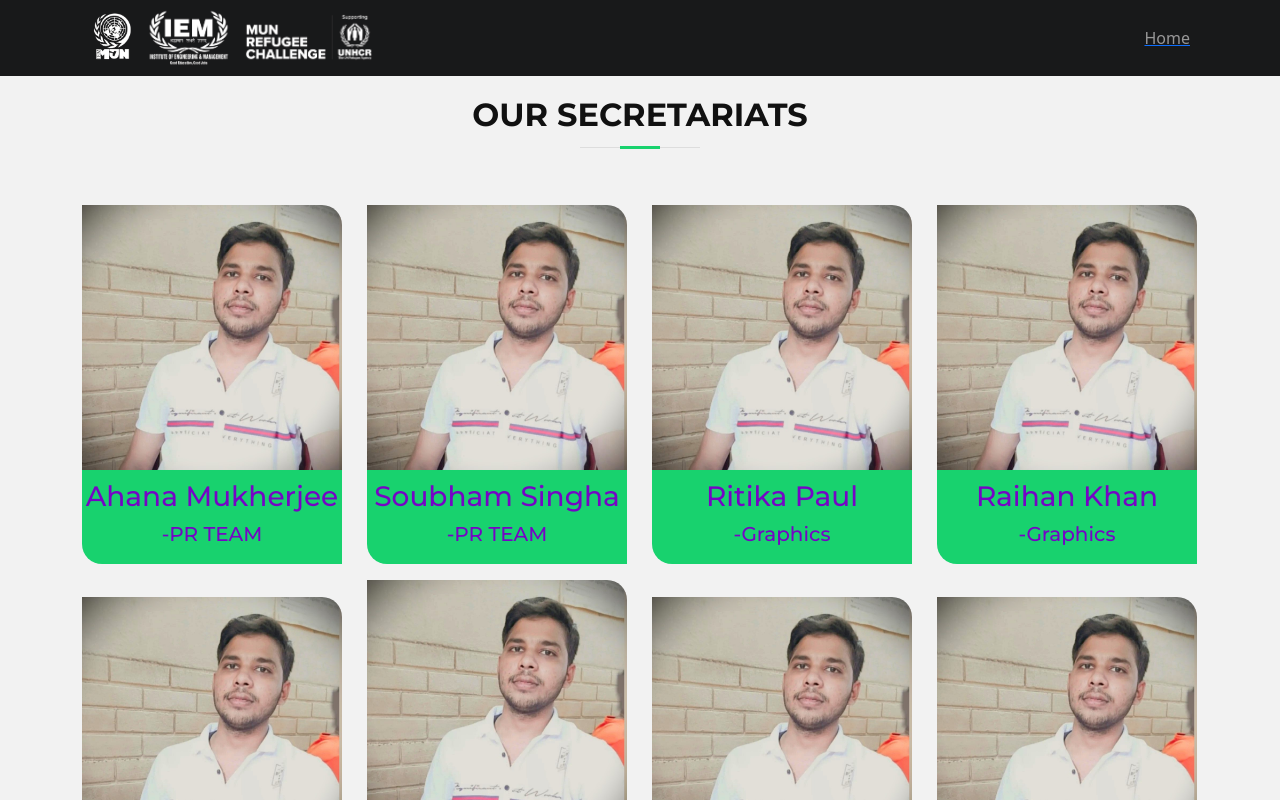
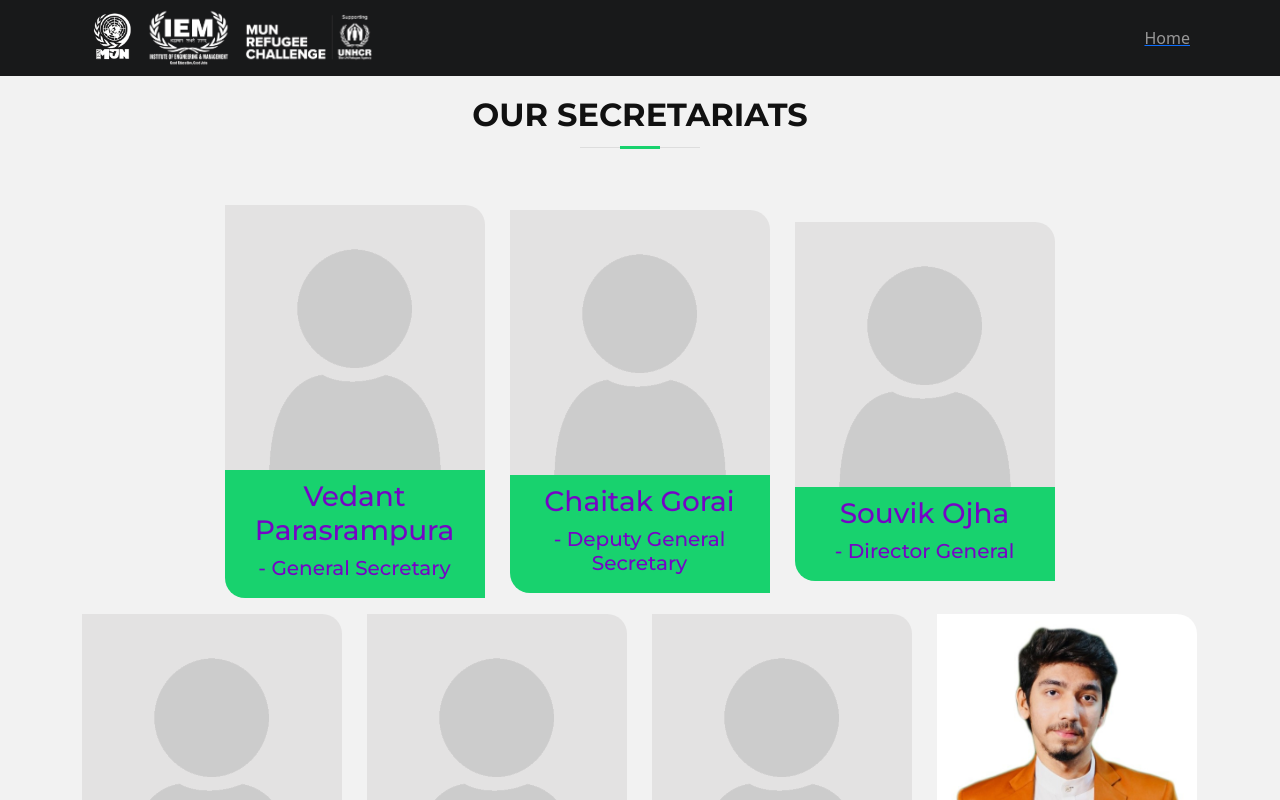
Before and after one commit to debajyoti2050/IEM-MUN-2022, a React (Create React App) app: page /team in a window 1280 px wide. Shown: the top 800 px of the page. Built offline with nearby package versions, Linux system fonts and the light colour scheme.

Commit message:
complete change

```diff
--- a/src/components/team/Team.jsx
+++ b/src/components/team/Team.jsx
@@ -1,6 +1,7 @@
 import React from "react";
 import TeamM from "./TeamM.jsx";
 import Teamm from "./teamm"
+import Heads from "./heads"
 import Navbar from "../navbar/navbar"
 import Footer from "../footer/Footer"
 import "./team.css"
@@ -14,6 +15,13 @@ const Team = () => {
       <header className="section-header">
           <h3>Our Secretariats</h3>
         </header>
+        <div className="row center">
+          {Heads.map((e) => {
+            return (
+              <TeamM id={e.id} image={e.image} name={e.Name} team={e.team}/>
+            );
+          })}
+        </div>
         <div className="row center">
           {Teamm.map((e) => {
             return (
--- a/src/components/team/TeamM.jsx
+++ b/src/components/team/TeamM.jsx
@@ -9,7 +9,7 @@ const TeamM = (props) => {
         <div className="imgcenter"><img src={props.image || Noavatar} className="profile-a"/></div>
             <div className="info">
                 <h3>{props.name}</h3>
-                <h5>-{props.team}</h5>
+                <h5>- {props.team}</h5>
             </div>
         </div>
     </div>
--- /dev/null
+++ b/src/components/team/heads.js
@@ -0,0 +1,25 @@
+const Members=[
+    {
+        id:1,
+        // image:"../images/team/vedant.jpg",
+        Name:"Vedant Parasrampura",
+        team:"General Secretary"
+    },
+    {
+        id:2,
+        // image:"../images/team/chaitak.jpg",
+        Name: "Chaitak Gorai",
+        team: "Deputy General Secretary"
+    },
+    {
+         id:3,
+        // image:"../images/team/souvik.jpg",
+        Name: "Souvik Ojha",
+        team: "Director General"
+    },
+
+
+
+]
+
+export default Members
--- a/src/components/team/teamm.js
+++ b/src/components/team/teamm.js
@@ -1,68 +1,68 @@
 const Members=[
     {
         id:1,
-        image:"../images/team/Avinash.jpg",
+        // image:"../images/team/ahana.jpg",
         Name:"Ahana Mukherjee",
-        team:"PR TEAM"
+        team:"PR Team"
     },
     {
         id:2,
-        image:"../images/team/Avinash.jpg",
+        // image:"../images/team/soubham.jpg",
         Name: "Soubham Singha",
-        team: "PR TEAM"
+        team: "PR Team"
     },
     {
          id:3,
-        image:"../images/team/Avinash.jpg",
+        // image:"../images/team/ritika.jpg",
         Name: "Ritika Paul",
         team: "Graphics"
     },
     {
          id:4,
-        image:"../images/team/Avinash.jpg",
+        image:"../images/team/Raihan.jpeg",
         Name: "Raihan Khan",
         team: "Graphics"
     },
 
         {
          id:5,
-        image:"../images/team/Avinash.jpg",
+        image:"../images/team/Sayantan.jpg",
         Name: "Sayantan Pal",
         team: "Content"
     },
     {
          id:6,
-        image:"../images/team/Avinash.jpg",
+        // image:"../images/team/soumyanath.jpg",
         Name: "Soumyanath Tripathy",
         team: "Socials"
     },
     {
          id:7,
-        image:"../images/team/Avinash.jpg",
+        // image:"../images/team/nikhil.jpg",
         Name: "Nikhil Anand",
         team: "Socials"
     },
     {
          id:8,
-        image:"../images/team/Avinash.jpg",
+        // image:"../images/team/debjani.jpg",
         Name: "Debjani Dey",
         team: "Tech"
     },
     {
          id:9,
-        image:"../images/team/Avinash.jpg",
+        // image:"../images/team/shagil.jpg",
         Name: "Shagil Islam",
-        team: "Graphics"
+        team: "Tech"
     },
     {
          id:10,
-        image:"../images/team/Avinash.jpg",
+        // image:"../images/team/anaranya.jpg",
         Name: "Anaranya Bose",
         team: "Outreach"
     },
     {
          id:11,
-        image:"../images/team/Avinash.jpg",
+        // image:"../images/team/debarghya.jpg",
         Name: "Debarghya Roy",
         team: "Outreach"
     },
@@ -74,71 +74,71 @@ const Members=[
     },
     {
          id:13,
-        image:"../images/team/Avinash.jpg",
+        // image:"../images/team/Aman.jpg",
         Name: "Aman Kumar",
         team: "Logistics"
     },
     {
          id:14,
-        image:"../images/team/Avinash.jpg",
+        // image:"../images/team/ritaja.jpg",
         Name: "Ritaja Maitra",
         team: "Collab"
     },
     {
          id:15,
-        image:"../images/team/Avinash.jpg",
+        // image:"../images/team/debaleena.jpg",
         Name: "Debaleena Ghatak",
         team: "Collab"
     },
     {
          id:16,
-        image:"../images/team/Avinash.jpg",
+        // image:"../images/team/arnak.jpg",
         Name: "Arnak Dandapat",
         team: "Sponsorship"
     },
    {
          id:17,
-        image:"../images/team/Avinash.jpg",
+        // image:"../images/team/pranay.jpg",
         Name: "Pranay Saha",
         team: "sponsorship"
     },
     {
          id:18,
-        image:"../images/team/Avinash.jpg",
+        // image:"../images/team/debayudh.jpg",
         Name: "Debayudh Mitra",
         team: "Delegate Affairs"
     },
     {
          id:19,
-        image:"../images/team/Avinash.jpg",
+        image:"../images/team/Prakash.JPG",
         Name: "Prakash Tomar",
         team: "Delegate Affairs"
     },
     {
          id:20,
-        image:"../images/team/Avinash.jpg",
-        Name: "suchita malik",
+        // image:"../images/team/suchita.jpg",
+        Name: "Suchita Malik",
         team: "Hospitality"
     },
 
      {
          id:21,
-        image:"../images/team/Avinash.jpg",
+        // image:"../images/team/souradeep.jpg",
         Name: "Souradeep Atar",
         team: "Hospitality"
     },
 
      {
          id:22,
-        image:"../images/team/Avinash.jpg",
+        // image:"../images/team/arkaprava.jpg",
         Name: "Arkaprava Paul",
         team: "Media Coverage"
     },
      {
          id:23,
-        image:"../images/team/Avinash.jpg",
+        // image:"../images/team/sneha.jpg",
         Name: "Sneha Biswas",
-        team: "Ashram coordinator"
+        team: "Ashram Co-ordinator"
     },
 
 
```
Also changed, not shown: src/assets/noAvatar.png.
